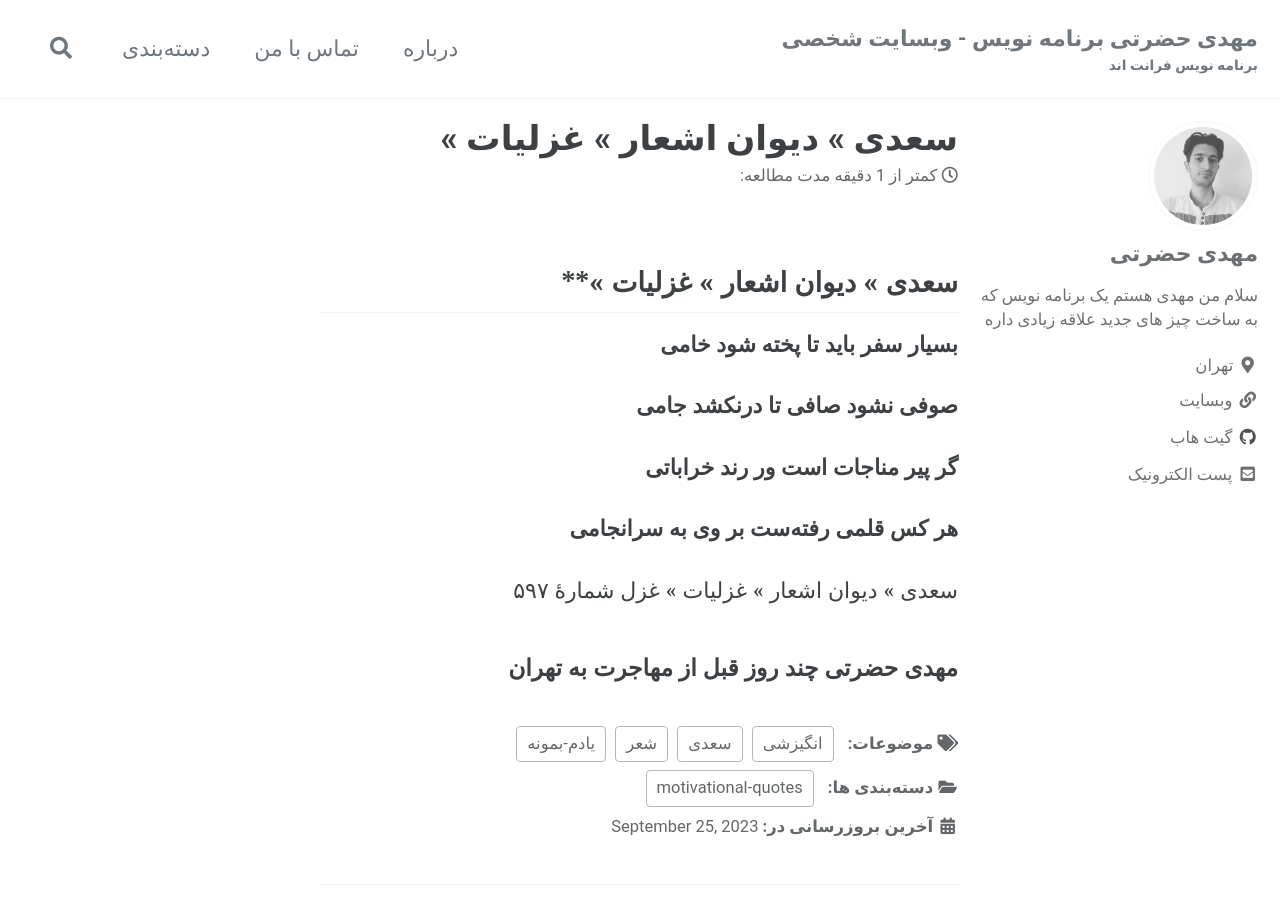
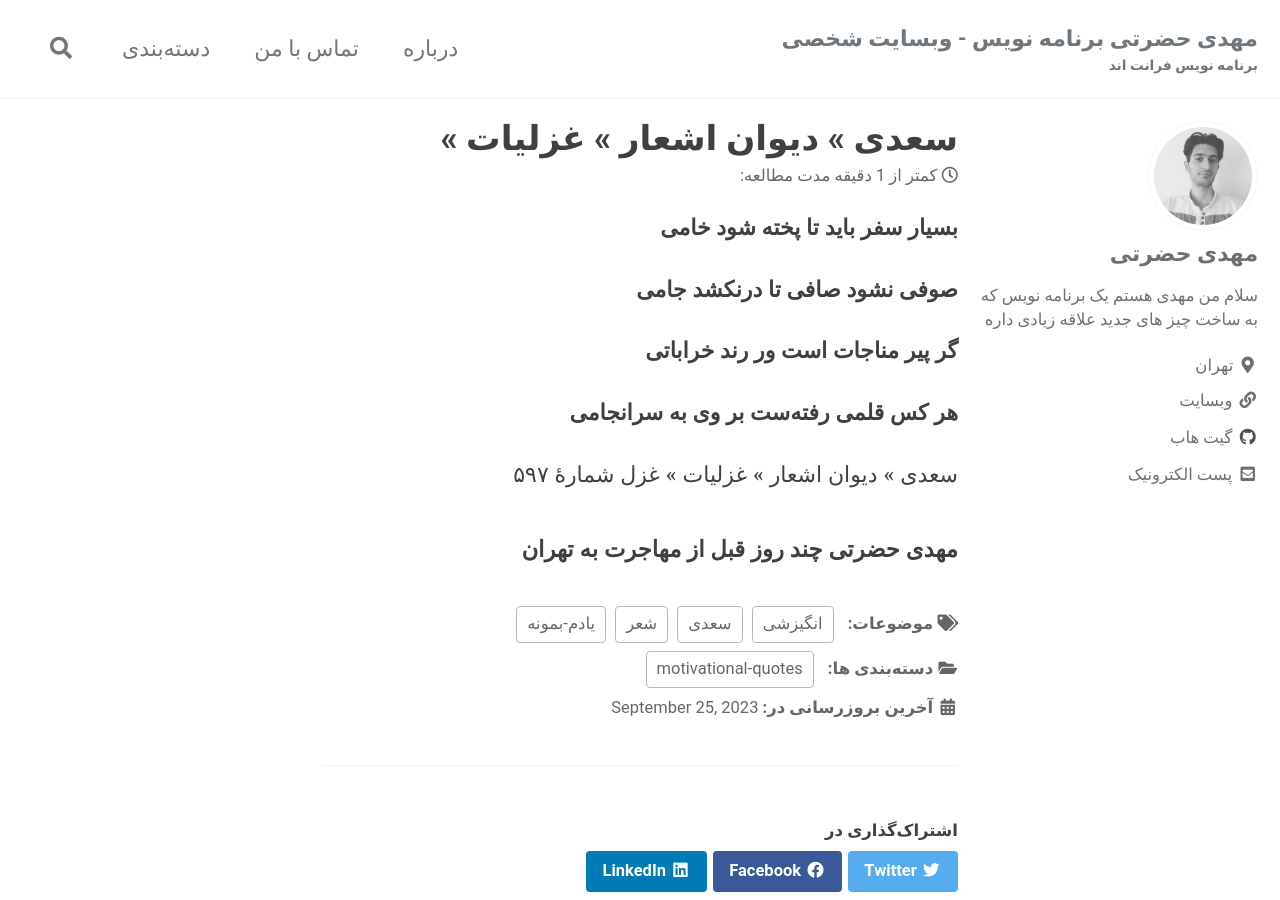
Before and after one commit to Mahdi-Hazrati/mahdihazrati.ir, a Jekyll site: the page built from _posts/2023-09-25-motivational-quotes.md, in a window 1280 px wide and 900 px high. Built offline with Jekyll 4.4.1, drawn with Linux system fonts in a browser that asks for light colours; cached includes are drawn as plain includes; some web fonts are replaced; a style sheet for code colours, icons or effects is not loaded.

Commit message:
Update 2023-09-25-motivational-quotes.md

```diff
--- a/_posts/2023-09-25-motivational-quotes.md
+++ b/_posts/2023-09-25-motivational-quotes.md
@@ -9,8 +9,6 @@
   - یادم-بمونه
 ---
 
-
-## سعدی » دیوان اشعار » غزلیات »**
 
 **بسیار سفر باید تا پخته شود خامی**
 
@@ -25,4 +23,4 @@
 
 
 
-#### مهدی حضرتی چند روز قبل از مهاجرت به تهران
+##### مهدی حضرتی چند روز قبل از مهاجرت به تهران
```
